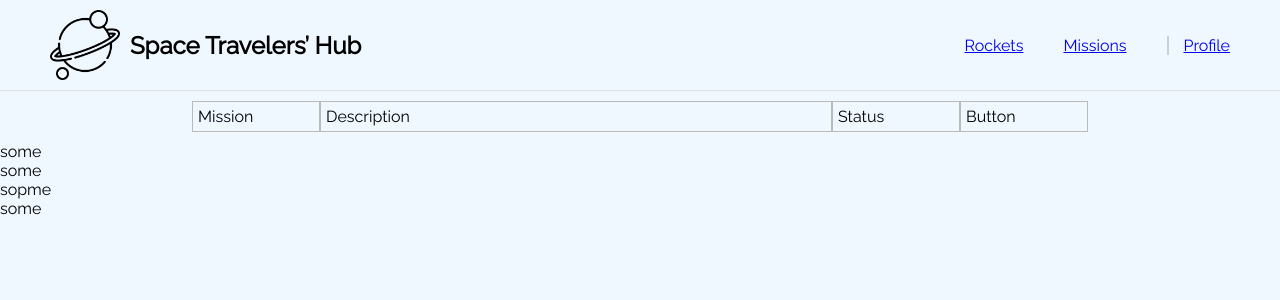
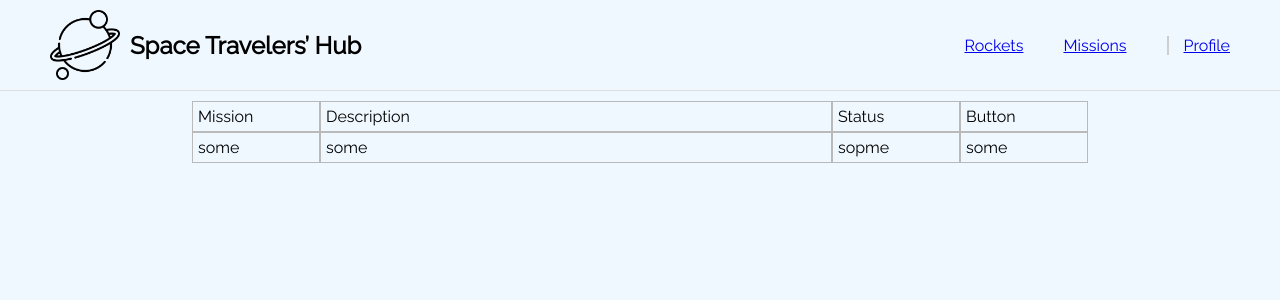
Before and after one commit to Trictonicmp/space-traveler, a React (Create React App) app: page /mission in a window 1280 px wide. Shown: the top 300 px of the page. Built offline with nearby package versions, Linux system fonts and the light colour scheme; no server answers.

Commit message:
Style mission grid

```diff
--- a/src/css/components/mission.css
+++ b/src/css/components/mission.css
@@ -4,7 +4,7 @@
 
 .header {
   display: inline-flex;
-    padding: 10px;
+  padding: 10px 10px 0px 10px;
   justify-content: center;
   align-items: center;
   width: 100%;
@@ -19,3 +19,19 @@
 .description {
   width: 40vw !important;
 }
+
+.table {
+  display: inline-flex;
+  width: 100%;
+  justify-content: center;
+}
+
+.table div {
+  width: 10vw;
+  border: 1px solid rgb(187, 186, 186);
+  padding: 5px;
+}
+
+.description-info {
+  width: 40vw !important;
+}
```
Lines whose indentation alone changed are shown as unchanged.
